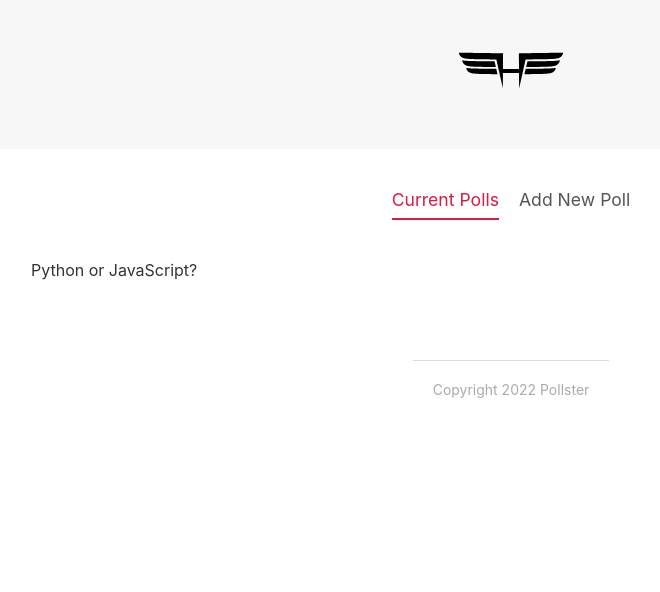
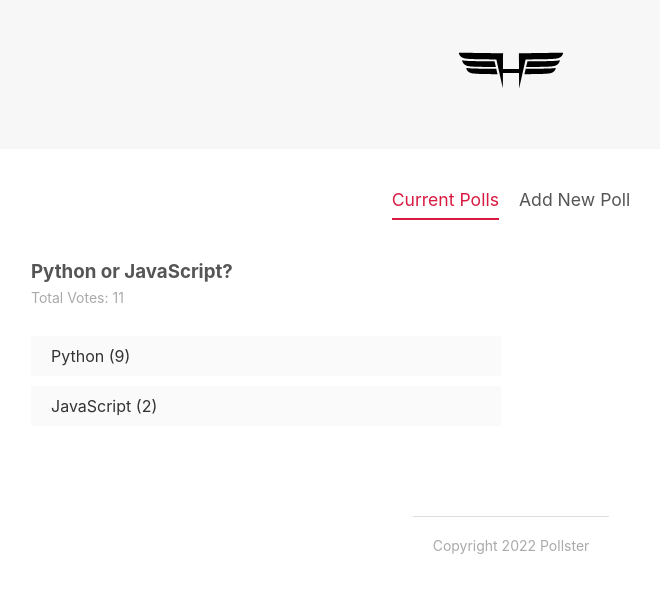
Before and after one commit to jdhawks2132/svelte-poll, a Svelte app: page / in a window 1280 px wide. Shown: the top 592 px of the page, without its empty margins (129-789 px from the left). Built offline with nearby package versions, Linux system fonts and the light colour scheme.

Commit message:
poll detail

```diff
--- a/src/App.svelte
+++ b/src/App.svelte
@@ -17,6 +17,8 @@
 			id: 1,
 			title: 'Poll 1',
 			question: 'Python or JavaScript?',
+			answerA: 'Python',
+			answerB: 'JavaScript',
 			votesA: 9,
 			votesB: 2,
 		},
--- /dev/null
+++ b/src/components/PollDetail.svelte
@@ -0,0 +1,45 @@
+<script>
+	export let poll;
+
+	// reactive values
+	$: totalVotes = poll.votesA + poll.votesB;
+</script>
+
+<div class="poll-detail">
+	<h3>{poll.question}</h3>
+	<p>Total Votes: {totalVotes}</p>
+	<div class="answer">
+		<div class="percent percent-a" />
+		<span>{poll.answerA} ({poll.votesA})</span>
+	</div>
+	<div class="answer">
+		<div class="percent percent-b" />
+		<span>{poll.answerB} ({poll.votesB})</span>
+	</div>
+</div>
+
+<style>
+	h3 {
+		margin: 0 auto;
+		color: #555;
+	}
+	p {
+		margin-top: 6px;
+		font-size: 14px;
+		color: #aaa;
+		margin-bottom: 30px;
+	}
+	.answer {
+		background: #fafafa;
+		cursor: pointer;
+		margin: 10px auto;
+		position: relative;
+	}
+	.answer:hover {
+		opacity: 0.6;
+	}
+	span {
+		display: inline-block;
+		padding: 10px 20px;
+	}
+</style>
--- a/src/components/PollList.svelte
+++ b/src/components/PollList.svelte
@@ -1,10 +1,11 @@
 <script>
+	import PollDetail from './PollDetail.svelte';
 	export let polls = [];
 </script>
 
 <div class="poll-list">
 	{#each polls as poll (poll.id)}
-		<div>{poll.question}</div>
+		<PollDetail {poll} />
 	{/each}
 </div>
 
@@ -13,6 +14,5 @@
 		display: grid;
 		grid-template-columns: 1fr 1fr;
 		grid-gap: 20px;
-
 	}
 </style>
```
